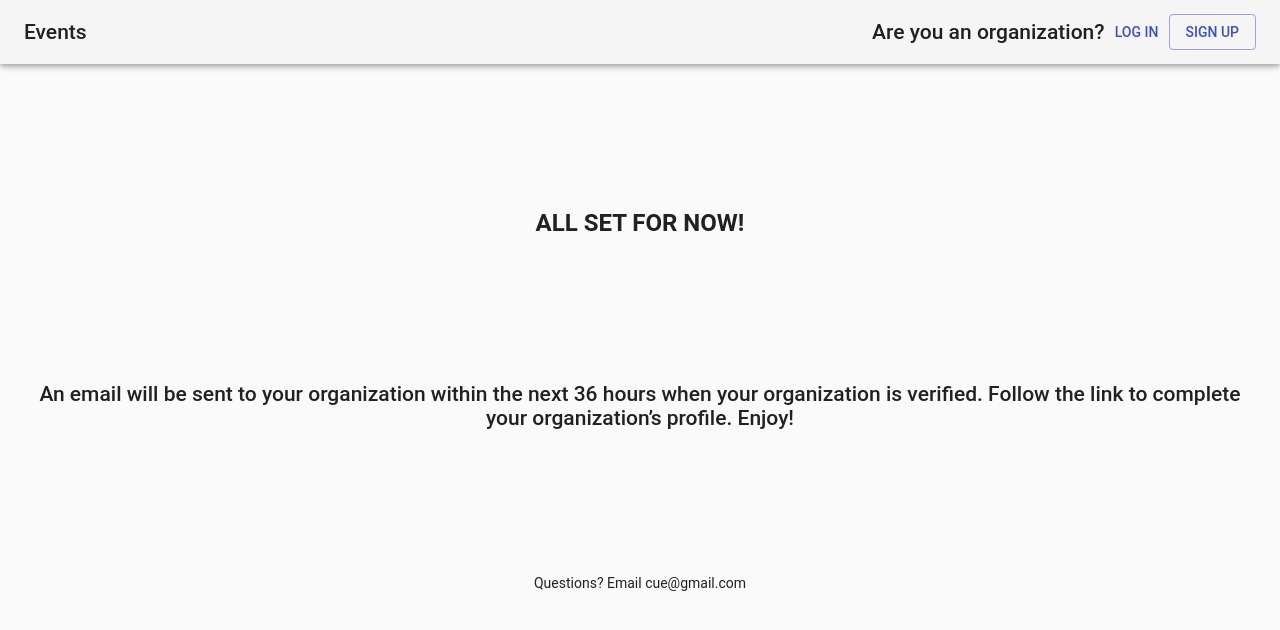
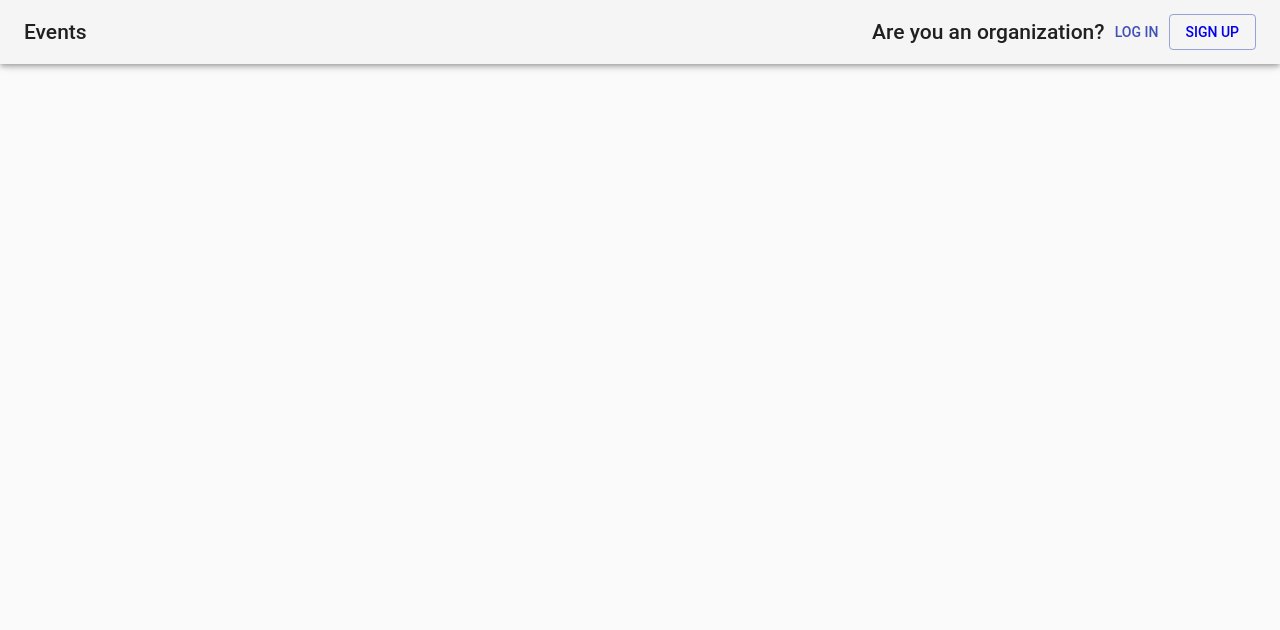
Before and after one commit to cornell-dti/events-site, a React (Create React App) app: page / in a window 1280 px wide. Shown: the top 630 px of the page. Built offline with nearby package versions, Linux system fonts and the light colour scheme.

Commit message:
Routing done

```diff
--- a/src/CreateOrg.js
+++ b/src/CreateOrg.js
@@ -2,6 +2,7 @@ import React, {Component} from 'react';
 import TextField from "@material-ui/core/TextField/TextField";
 import {withStyles} from "@material-ui/core";
 import Onboarding from "./components/Onboarding";
+import routes from './routes';
 
 class CreateOrg extends Component
 {
@@ -15,7 +16,7 @@ class CreateOrg extends Component
 	{
 		const {classes} = this.props;
 		return (
-			<Onboarding title={"Create an Organization Account"} body={""} button={"Continue"}>
+			<Onboarding title={"Create an Organization Account"} button={"Continue"} link={routes.selectTags.route}>
 				<TextField
 					required
 					id="name"
--- a/src/Main.js
+++ b/src/Main.js
@@ -3,8 +3,9 @@ import AppBar from "@material-ui/core/AppBar/AppBar";
 import Toolbar from "@material-ui/core/Toolbar/Toolbar";
 import Typography from "@material-ui/core/Typography/Typography";
 import Button from "@material-ui/core/Button/Button";
-import VerifyDone from "./VerifyDone";
 import {withStyles} from "@material-ui/core";
+import {Link, Route} from "react-router-dom";
+import routes from './routes';
 
 class Main extends Component
 {
@@ -25,12 +26,14 @@ class Main extends Component
 							Log in
 						</Button>
 						<Button variant={"outlined"} color={"primary"} className={classes.button}>
-							Sign up
+							<Link to={routes.createOrg.route} style={{textDecoration: 'none'}}>
+								Sign up
+							</Link>
 						</Button>
 					</Toolbar>
 				</AppBar>
 				<div className={classes.appBarSpace} />
-				<VerifyDone />
+				{Object.values(routes).map(obj => <Route key={obj.route} path={obj.route} component={obj.component}/>)}
 			</div>
 		);
 	}
--- a/src/SelectTags.js
+++ b/src/SelectTags.js
@@ -6,6 +6,7 @@ import Button from "@material-ui/core/Button/Button";
 import Onboarding from "./components/Onboarding";
 import TextField from "@material-ui/core/TextField/TextField";
 import InputAdornment from "@material-ui/core/InputAdornment/InputAdornment";
+import routes from './routes';
 
 class SelectTags extends Component
 {
@@ -36,7 +37,7 @@ class SelectTags extends Component
 	{
 		const {classes} = this.props;
 		return (
-			<Onboarding title={"SELECT TAGS THAT DESCRIBE YOUR ORGANIZATION"} body={"Select at least 1 tag. This will help people discover your organization more quickly!"} button={"Continue"}>
+			<Onboarding title={"SELECT TAGS THAT DESCRIBE YOUR ORGANIZATION"} body={"Select at least 1 tag. This will help people discover your organization more quickly!"} button={"Continue"} link={routes.verifyCornellStatus.route}>
 				<TextField
 					id="addTag"
 					label="New tag"
--- a/src/VerifyCornellStatus.js
+++ b/src/VerifyCornellStatus.js
@@ -2,6 +2,7 @@ import React, {Component} from 'react';
 import {withStyles} from "@material-ui/core";
 import Onboarding from "./components/Onboarding";
 import TextField from "@material-ui/core/TextField/TextField";
+import routes from './routes';
 
 class VerifyCornellStatus extends Component
 {
@@ -11,7 +12,7 @@ class VerifyCornellStatus extends Component
 	{
 		const {classes} = this.props;
 		return (
-			<Onboarding title={"VERIFY YOUR CORNELL STATUS"} body={"To keep events and the community Cornell-specific, you must be a Cornell student to create an organization account."} button={"I am a Cornell student"}>
+			<Onboarding title={"VERIFY YOUR CORNELL STATUS"} body={"To keep events and the community Cornell-specific, you must be a Cornell student to create an organization account."} button={"I am a Cornell student"} link={routes.verifyOrg.route}>
 				<TextField
 					required
 					id="name"
--- a/src/VerifyDone.js
+++ b/src/VerifyDone.js
@@ -9,7 +9,7 @@ class VerifyDone extends Component
 	{
 		const {classes} = this.props;
 		return (
-			<Onboarding title={"ALL SET FOR NOW!"} body={"An email will be sent to your organization within the next 36 hours when your organization is verified. Follow the link to complete your organization’s profile. Enjoy!"}>
+			<Onboarding title={"ALL SET FOR NOW!"} body={"An email will be sent to your organization within the next 36 hours when your organization is verified. Follow the link to complete your organization’s profile. Enjoy!"} link={""}>
 				<Typography variant={"body1"}>
 					Questions? Email cue@gmail.com
 				</Typography>
--- a/src/VerifyOrg.js
+++ b/src/VerifyOrg.js
@@ -4,6 +4,7 @@ import Onboarding from "./components/Onboarding";
 import TextField from "@material-ui/core/TextField/TextField";
 import Typography from "@material-ui/core/Typography/Typography";
 import Button from "@material-ui/core/Button/Button";
+import routes from './routes';
 
 class VerifyCornellStatus extends Component
 {
@@ -13,7 +14,7 @@ class VerifyCornellStatus extends Component
 	{
 		const {classes} = this.props;
 		return (
-			<Onboarding title={"VERIFY YOUR ORGANIZATION"} body={"To make sure the events posted by organizations are accurate, only Cornell organizations can create an organization account.\nSelect a verification method below:"} button={"Done"}>
+			<Onboarding title={"VERIFY YOUR ORGANIZATION"} body={"To make sure the events posted by organizations are accurate, only Cornell organizations can create an organization account.\nSelect a verification method below:"} button={"Done"} link={routes.verifyDone.route}>
 				<TextField
 					id="facebook"
 					label="Organization's Facebook Link"
--- a/src/components/Onboarding.js
+++ b/src/components/Onboarding.js
@@ -2,6 +2,7 @@ import React, {Component} from 'react';
 import {withStyles} from "@material-ui/core";
 import Typography from "@material-ui/core/Typography/Typography";
 import Button from "@material-ui/core/Button/Button";
+import {Link} from "react-router-dom";
 
 class Onboarding extends Component
 {
@@ -13,13 +14,17 @@ class Onboarding extends Component
 				<Typography variant={"headline"} className={classes.title}>
 					{this.props.title}
 				</Typography>
-				<Typography variant={"title"} className={classes.spaced} align={"center"}>
-					{this.props.body}
-				</Typography>
+				{this.props.body !== undefined
+					? <Typography variant={"title"} className={classes.spaced} align={"center"}>
+						{this.props.body}
+					</Typography>
+					: null}
 				{this.props.children}
 				{this.props.button !== undefined
 					? <Button color={"primary"} variant={"contained"} className={classes.spaced} >
-						{this.props.button}
+						<Link to={this.props.link} style={{textDecoration: 'none'}}>
+							{this.props.button}
+						</Link>
 					</Button>
 					: null}
 			</div>
--- /dev/null
+++ b/src/routes.js
@@ -0,0 +1,13 @@
+import CreateOrg from "./CreateOrg";
+import SelectTags from "./SelectTags";
+import VerifyCornellStatus from "./VerifyCornellStatus";
+import VerifyOrg from "./VerifyOrg";
+import VerifyDone from "./VerifyDone";
+
+export default {
+	createOrg: {route: "/createOrg", component: CreateOrg},
+	selectTags: {route: "/selectTags", component: SelectTags},
+	verifyCornellStatus: {route: "/verifyCornellStatus", component: VerifyCornellStatus},
+	verifyOrg: {route: "/verifyOrg", component: VerifyOrg},
+	verifyDone: {route: "/verifyDone", component: VerifyDone}
+};
```
